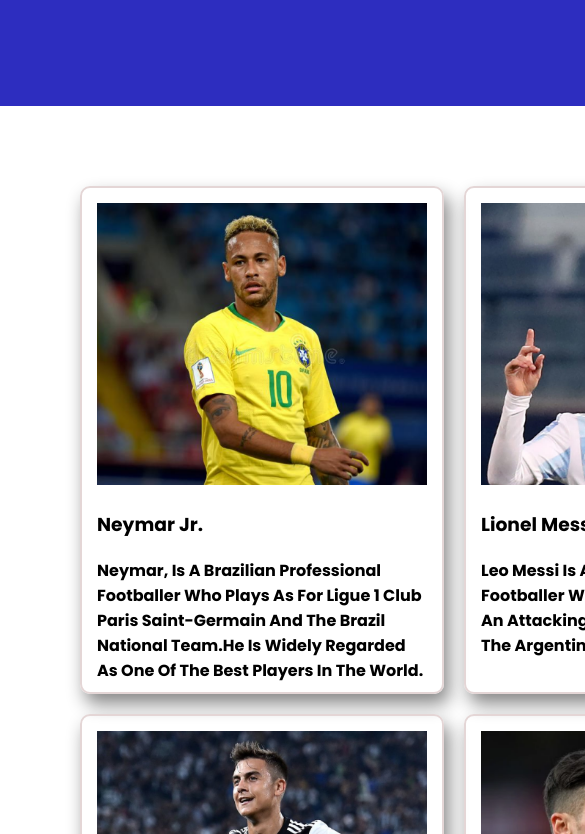
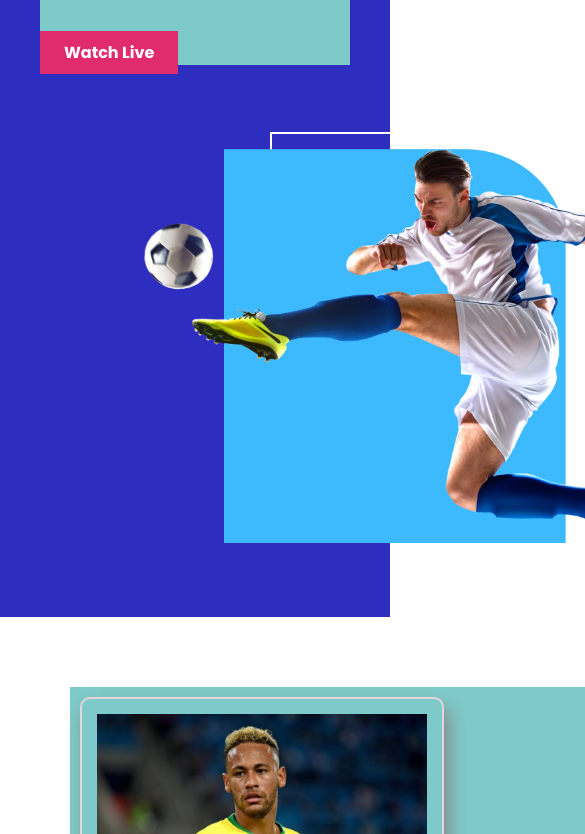
Before and after one commit to rumamasuma/responsive-football-website, a plain HTML site: page index.html in a window 390 px wide. Shown: the part 486-1320 px from the top of the page, 585 px wide, since content can reach past the window. Drawn offline with Linux system fonts and the light colour scheme.

Commit message:
football

```diff
--- a/style.css
+++ b/style.css
@@ -10,7 +10,6 @@
 .banner{
     background-color: rgb(45, 45, 191);
     width: 1330px;
-
 }
 .top-label{
     display: flex;
@@ -52,7 +51,6 @@
 .players-album{
     display: grid;
     grid-template-columns: repeat(3,1fr);
-
     align-items: center;
 }
 .photo-frame{
@@ -169,7 +167,19 @@
     margin: 0 10px;
     font-size: 30px;
 }
-.socials a:hover i{
+.socials a:hover i {
     color: rgb(27, 157, 157);
     font-size: 40px;
-/* ---footer section end-- */
+}
+@media  only screen and (max-width:688px) {
+    .banner{
+        width: 100%;
+    }
+    .banner-part, .players-album {
+        grid-template-columns: repeat(1,1fr);
+        background-color: rgb(126, 202, 202);
+    }
+    .photo, .news-feed,.top-label, .goal, .videos-update , .socials{
+        flex-direction: column;
+    }
+}
```
